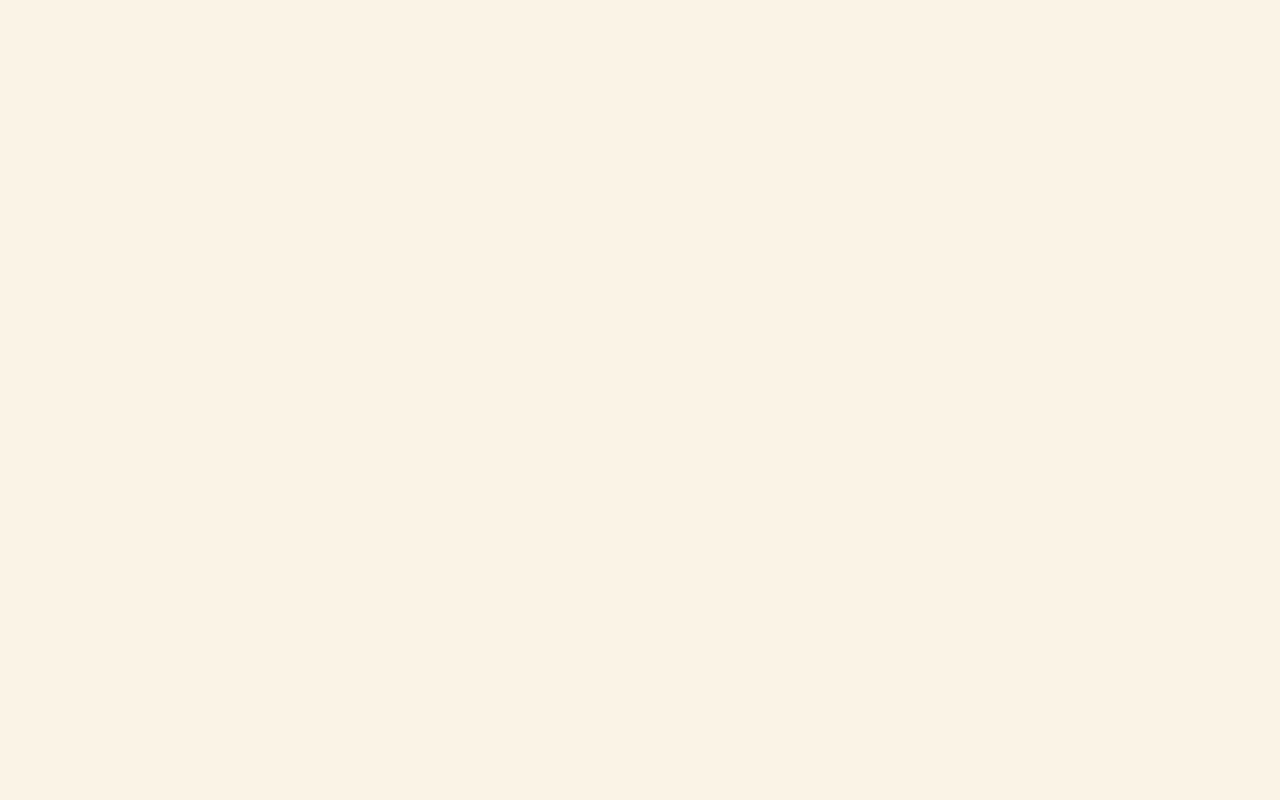
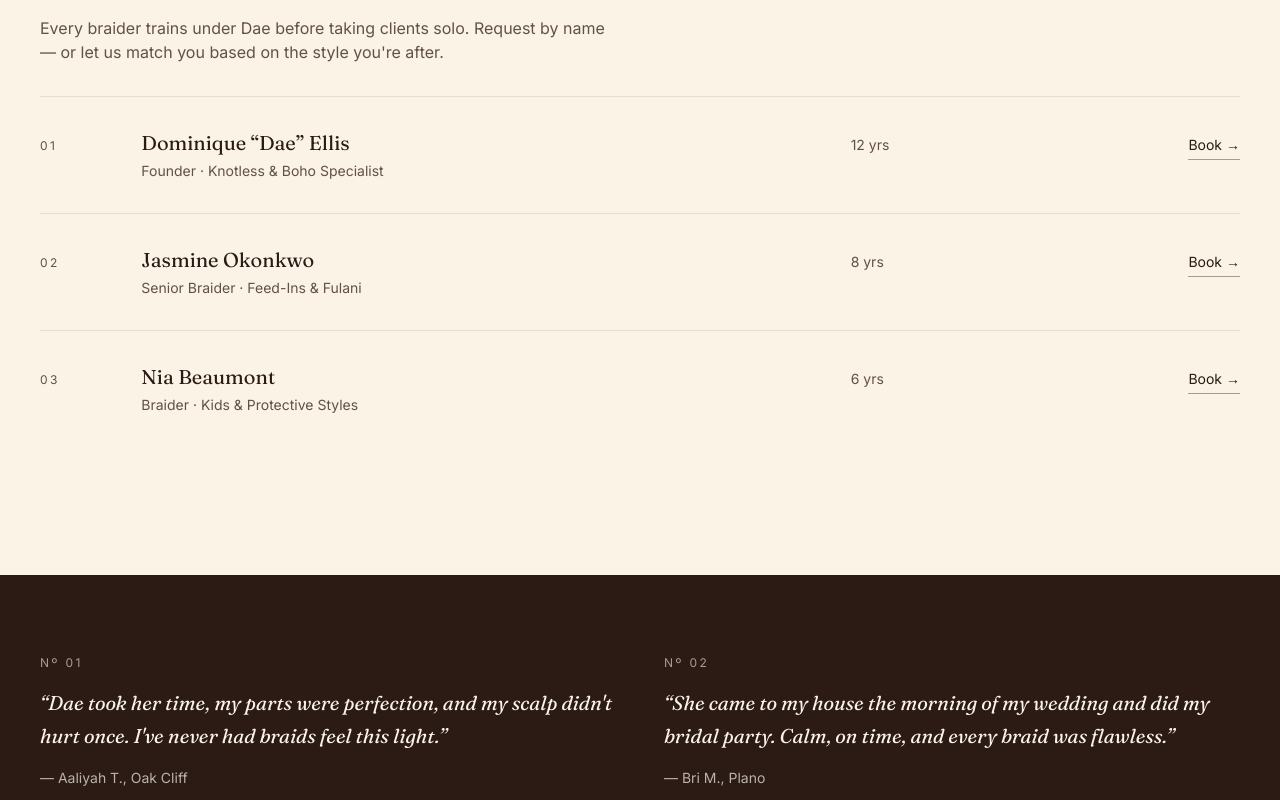
Before and after one commit to Cadium/salon-booking, a Next.js app: page / in a window 1280 px wide. Shown: the part 340-1140 px from the top of the page. Before the commit the page ends 800 px from the top, so only its background shows below. Built offline with nearby package versions, Linux system fonts and the light colour scheme.

Commit message:
feat: add braiders roster and testimonials
Data-array-driven BraiderRow for the three team members (name,
title, years, Book CTA), plus a dark testimonials band with the
two client quotes.

```diff
--- a/app/page.tsx
+++ b/app/page.tsx
@@ -1,11 +1,16 @@
 import { SiteHeader } from "@/components/site-header";
+import { BraidersSection } from "@/components/braiders-section";
+import { TestimonialsSection } from "@/components/testimonials-section";
 import { SiteFooter } from "@/components/site-footer";
 
 export default function Home() {
   return (
     <>
       <SiteHeader />
-      <main />
+      <main>
+        <BraidersSection />
+        <TestimonialsSection />
+      </main>
       <SiteFooter />
     </>
   );
--- /dev/null
+++ b/components/braider-row.tsx
@@ -0,0 +1,25 @@
+import type { Braider } from "@/lib/braiders";
+
+export function BraiderRow({ number, name, title, years }: Braider) {
+  return (
+    <article className="group grid grid-cols-12 items-baseline gap-4 border-t border-border/70 py-6 md:py-8">
+      <span className="col-span-2 text-xs tracking-[0.2em] text-muted-foreground md:col-span-1">
+        {number}
+      </span>
+      <div className="col-span-10 md:col-span-7">
+        <h3 className="font-display text-xl">{name}</h3>
+        <p className="mt-1 text-sm text-muted-foreground">{title}</p>
+      </div>
+      <span className="col-span-6 text-sm text-muted-foreground md:col-span-2">
+        {years}
+      </span>
+      <a
+        href="#book"
+        className="reserve-link col-span-6 justify-self-end border-b border-foreground/40 pb-1 text-sm transition-colors hover:border-copper hover:text-copper md:col-span-2"
+      >
+        Book
+        <span aria-hidden> →</span>
+      </a>
+    </article>
+  );
+}
--- /dev/null
+++ b/components/braiders-section.tsx
@@ -0,0 +1,30 @@
+import { braiders } from "@/lib/braiders";
+import { BraiderRow } from "@/components/braider-row";
+
+export function BraidersSection() {
+  return (
+    <section
+      id="stylists"
+      className="mx-auto max-w-[1400px] px-6 py-24 md:px-10 md:py-32"
+    >
+      <p className="mb-4 text-xs tracking-[0.2em] text-copper">
+        THE BRAIDERS
+      </p>
+      <h2 className="max-w-xl font-display text-3xl leading-tight md:text-4xl">
+        Three hands.
+        <br />
+        One studio voice.
+      </h2>
+      <p className="mt-4 max-w-xl text-muted-foreground">
+        Every braider trains under Dae before taking clients solo. Request
+        by name — or let us match you based on the style you&apos;re after.
+      </p>
+
+      <div className="mt-8">
+        {braiders.map((braider) => (
+          <BraiderRow key={braider.number} {...braider} />
+        ))}
+      </div>
+    </section>
+  );
+}
--- /dev/null
+++ b/components/testimonials-section.tsx
@@ -0,0 +1,34 @@
+const TESTIMONIALS = [
+  {
+    number: "Nº 01",
+    quote:
+      "Dae took her time, my parts were perfection, and my scalp didn't hurt once. I've never had braids feel this light.",
+    attribution: "Aaliyah T., Oak Cliff",
+  },
+  {
+    number: "Nº 02",
+    quote:
+      "She came to my house the morning of my wedding and did my bridal party. Calm, on time, and every braid was flawless.",
+    attribution: "Bri M., Plano",
+  },
+];
+
+export function TestimonialsSection() {
+  return (
+    <section className="testimonials bg-espresso text-cream">
+      <div className="mx-auto grid max-w-[1400px] grid-cols-1 gap-12 px-6 py-20 md:grid-cols-2 md:px-10">
+        {TESTIMONIALS.map((t) => (
+          <div key={t.number}>
+            <p className="text-xs tracking-[0.2em] text-cream/60">
+              {t.number}
+            </p>
+            <p className="mt-4 font-display text-xl leading-relaxed italic">
+              “{t.quote}”
+            </p>
+            <p className="mt-4 text-sm text-cream/70">— {t.attribution}</p>
+          </div>
+        ))}
+      </div>
+    </section>
+  );
+}
--- /dev/null
+++ b/lib/braiders.ts
@@ -0,0 +1,27 @@
+export type Braider = {
+  number: string;
+  name: string;
+  title: string;
+  years: string;
+};
+
+export const braiders: Braider[] = [
+  {
+    number: "01",
+    name: "Dominique “Dae” Ellis",
+    title: "Founder · Knotless & Boho Specialist",
+    years: "12 yrs",
+  },
+  {
+    number: "02",
+    name: "Jasmine Okonkwo",
+    title: "Senior Braider · Feed-Ins & Fulani",
+    years: "8 yrs",
+  },
+  {
+    number: "03",
+    name: "Nia Beaumont",
+    title: "Braider · Kids & Protective Styles",
+    years: "6 yrs",
+  },
+];
```
